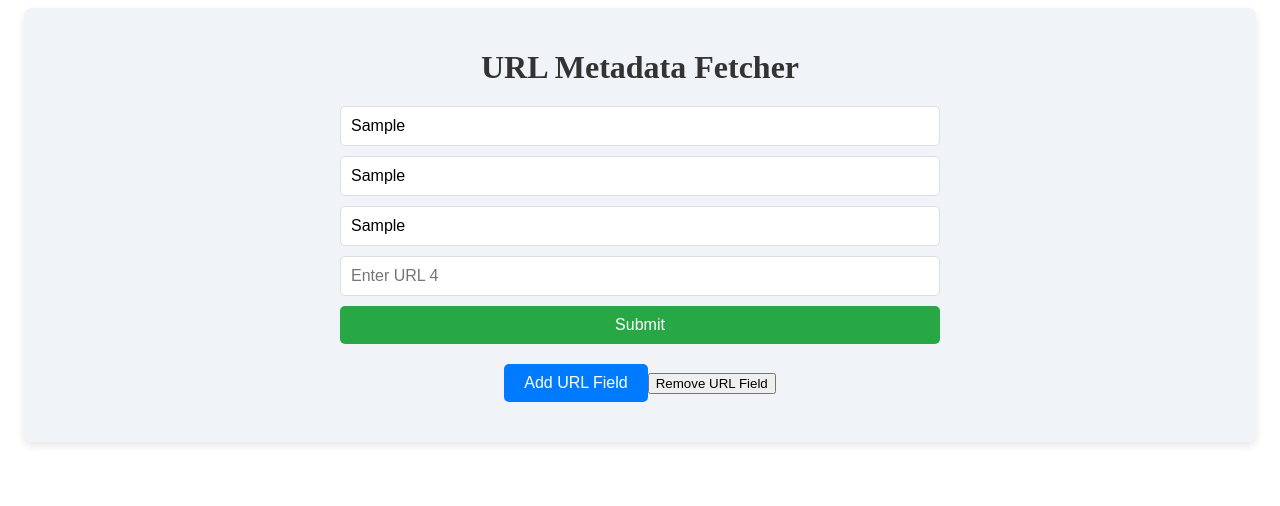
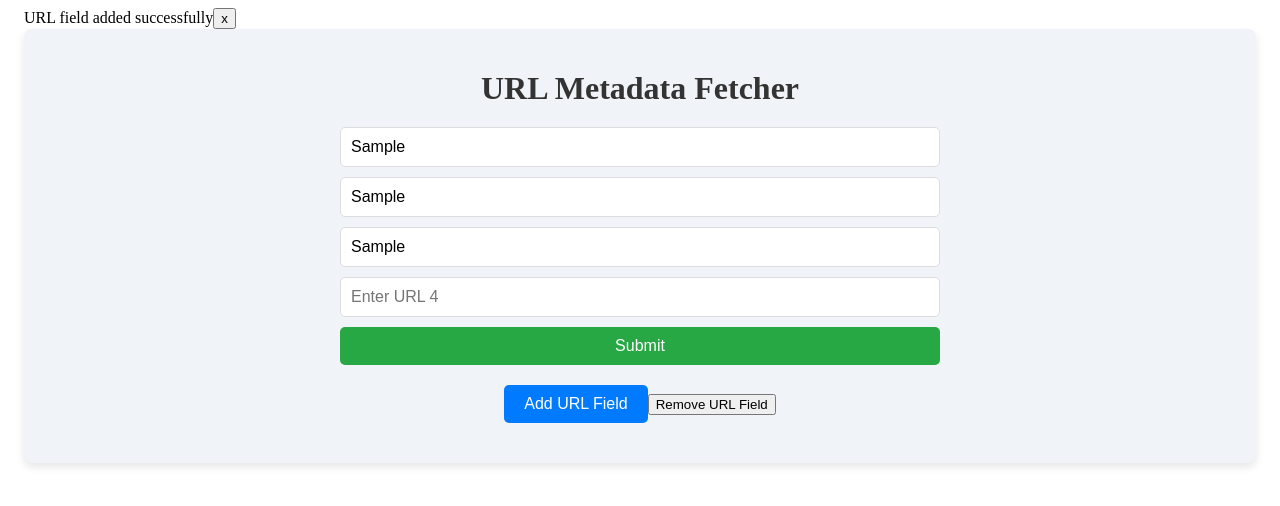
Before and after one commit to shlomi-plishtiev/frontend, a React (Vite) app: page / in a window 1280 px wide. Both pictures are taken after typing "Sample", "Sample", "Sample" into the empty fields and a click on the button "Add URL Field". Shown: the top 506 px of the page. Built offline with nearby package versions, Linux system fonts and the light colour scheme.

Commit message:
Adding success or error messages

```diff
--- a/src/App.jsx
+++ b/src/App.jsx
@@ -3,11 +3,13 @@ import { AppFooter } from './cmps/AppFooter'
 import { AppHeader } from './cmps/AppHeader'
 import './assets/styles/main.scss'
 import { HomePage } from './pages/HomePage'
+import { UserMsg } from './cmps/UserMsg'
 
 function App() {
 
   return (
     <div className='main-container'>
+      <UserMsg />
       <AppHeader />
       <HomePage />
       <AppFooter />
--- a/src/cmps/UrlMetadataFetcher.jsx
+++ b/src/cmps/UrlMetadataFetcher.jsx
@@ -2,6 +2,7 @@ import { UrlForm } from './UrlForm'
 import { MetadataCard } from './MetadataCard'
 import { ErrorList } from './ErrorList'
 import { useState } from 'react'
+import { showErrorMsg, showSuccessMsg } from '../services/event-bus.service.js'
 
 export function UrlMetadataFetcher() {
   const [urls, setUrls] = useState(['', '', ''])
@@ -19,12 +20,19 @@ export function UrlMetadataFetcher() {
   // מוסיף שדה חדש
   function addUrlField() {
     setUrls([...urls, ''])
+    showSuccessMsg('URL field added successfully')
   }
-  const removeUrlField = () => {
+    // מוחק שדה עד 3 אחרונים
+  async function removeUrlField() {
     if (urls.length > 3) {
-      setUrls(urls.slice(0, -1))
+      setUrls(urls.slice(0, -1));
+      showSuccessMsg('URL field removed')
+    } else {
+      showErrorMsg('You cannot remove the URL field')
     }
   }
+
+
   async function fetchMetadata() {
     const fetchedMetadata = []
     const errorList = []
--- /dev/null
+++ b/src/cmps/UserMsg.jsx
@@ -0,0 +1,31 @@
+import { useEffect, useRef, useState } from 'react'
+import { eventBusService } from '../services/event-bus.service'
+
+export function UserMsg() {
+  const [msg, setMsg] = useState(null)
+  const timeoutIdRef = useRef()
+
+  useEffect(() => {
+    const unsubscribe = eventBusService.on('show-user-msg', msg => {
+      setMsg(msg)
+      if (timeoutIdRef.current) {
+        timeoutIdRef.current = null
+        clearTimeout(timeoutIdRef.current)
+      }
+      timeoutIdRef.current = setTimeout(closeMsg, 3000)
+    })
+    return unsubscribe
+  }, [])
+
+  function closeMsg() {
+    setMsg(null)
+  }
+
+  if (!msg) return <span></span>
+  return (
+    <section className={`user-msg ${msg.type}`}>
+      {msg.txt}
+      <button onClick={closeMsg}>x</button>
+    </section>
+  )
+}
--- /dev/null
+++ b/src/services/event-bus.service.js
@@ -0,0 +1,47 @@
+function createEventEmitter() {
+    const listenersMap = {}
+    // Trick for DEBUG
+    window.mapmap = listenersMap
+    return {
+        // Use this function to subscribe to an event
+        on(evName, listener){
+            listenersMap[evName] = (listenersMap[evName])? [...listenersMap[evName], listener] : [listener]
+            return ()=>{
+                listenersMap[evName] = listenersMap[evName].filter(func => func !== listener)
+            }
+        },
+        // Use this function to emit an event
+        emit(evName, data) {
+            if (!listenersMap[evName]) return
+            listenersMap[evName].forEach(listener => listener(data))
+        }
+    }
+}
+
+export const eventBusService = createEventEmitter()
+
+export function showUserMsg(msg) {
+    eventBusService.emit('show-user-msg', msg)
+}
+export function showSuccessMsg(txt) {
+    showUserMsg({txt, type: 'success'})
+}
+export function showErrorMsg(txt) {
+    showUserMsg({txt, type: 'error'})
+}
+
+
+// Service Testing:
+
+// Example for using the service
+// eventBusService.on('some-event', (data)=>{
+//     console.log('Got some-event with data:', data)
+// })
+// eventBusService.emit('some-event', 100)
+// const unsubscribe = eventBusService.on('some-event', data=>{
+//     console.log('Mee too:', data)
+// })
+// Just as example - unsubscribe after 2 secs
+// setTimeout(()=>{
+//     unsubscribe()
+// }, 2000)
```
